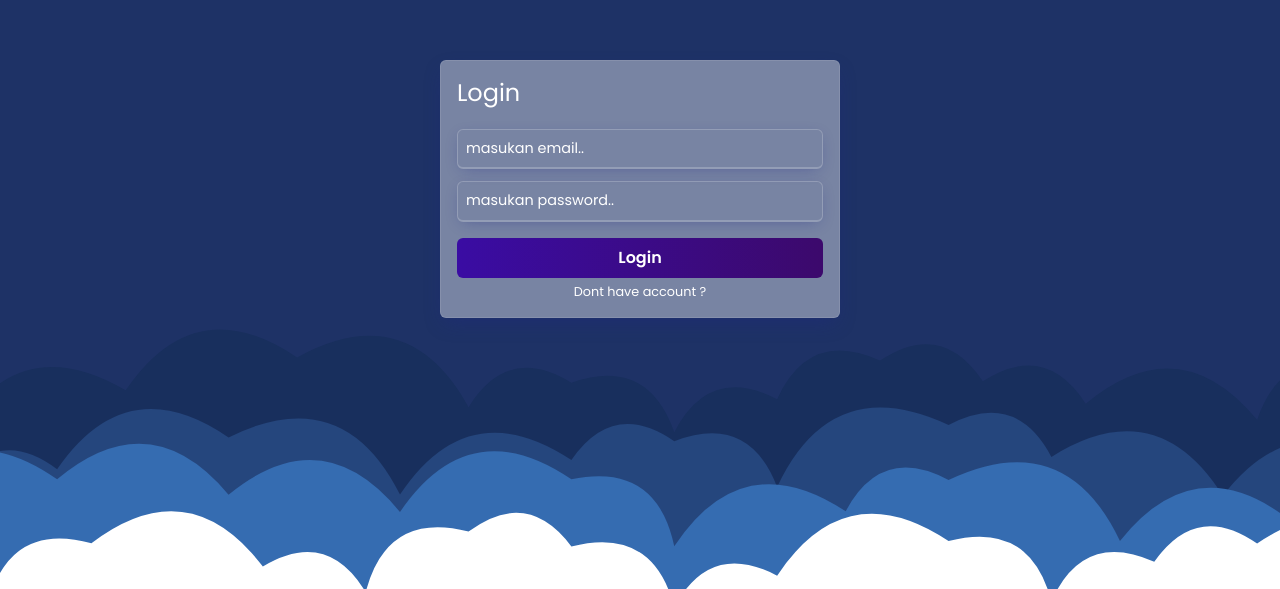
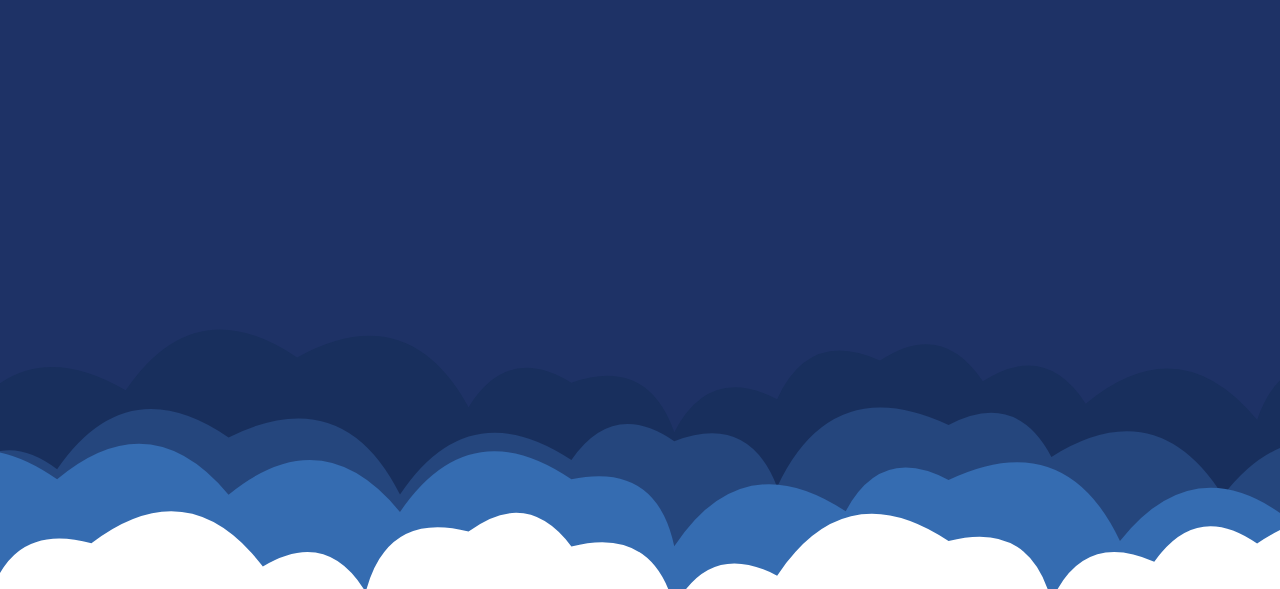
Before and after one commit to elangyudha280/web-inventory, a React (Vite) app: page / in a window 1280 px wide. Shown: the part 211-800 px from the top of the page. Built offline with nearby package versions, Linux system fonts and the light colour scheme.

Commit message:
selesai desain component register

```diff
--- a/src/Component/Login.jsx
+++ b/src/Component/Login.jsx
@@ -5,9 +5,10 @@ const Login = ()=>{
     return (
         <section className="container-login overflow-y-auto overflow-x-hidden relative w-full h-screen bg-[url('../images/cloudy.svg')] bg-center bg-cover bg-no-repeat grid place-items-center p-3 ">
 
-        <div className="card-login w-full min-[420px]:w-[400px]  p-4 rounded-md">
+            {/* component login */}
+            {/* <div className="card-login w-full min-[420px]:w-[400px]  p-4 rounded-md">
                 <h3 className="title-login text-2xl text-white">Login</h3>
-            {/* form login */}
+
                 <form action="" className="relative  mt-4" autoComplete="no">
 
                     <div className="input-group">
@@ -24,7 +25,37 @@ const Login = ()=>{
                 </form>
 
                 <span className="block text-center text-[0.8em] text-white mt-1">Dont have account ?</span>
+            </div> */}
+
+
+                {/* component register */}
+                {/* <div className="card-register w-full min-[420px]:w-[400px]  p-4 rounded-md">
+                <h3 className="title-register text-2xl text-white">Register</h3>
+
+                <form action="" className="relative  mt-4" autoComplete="no">
+                    <div className="input-group mt-2">
+                            <input type="text" className="input-item" placeholder="Firstname..." />
                     </div>
+                    <div className="input-group  mt-2">
+                            <input type="text" className="input-item" placeholder="Lastname..." />
+                    </div>
+                    <div className="input-group mt-2">
+                            <input type="email" className="input-item" placeholder="email..." />
+                    </div>
+
+                    <div className="input-group  mt-2">
+                            <input type="password" className="input-item" placeholder="password..." />
+                    </div>
+                    <div className="input-group  mt-2">
+                            <input type="password" className="input-item" placeholder="Confirm password..." />
+                    </div>
+                    <button className="btn btn-login border-2" type="submit">
+                        Register
+                    </button>
+                </form>
+                <span className="block text-center text-[0.8em] text-white mt-1">Have account ?</span>
+                </div> */}
+
 
         </section>
     )
--- a/src/assets/css/index.css
+++ b/src/assets/css/index.css
@@ -9,7 +9,7 @@
         @apply relative w-full h-auto font-poppins;
     }
 
-    .card-login{
+    .card-login,.card-register{
         background:  rgba( 255, 255, 255, 0.4 );
         box-shadow: 0 8px 20px -5px rgba( 31, 38, 135, 0.4 );
         backdrop-filter: blur( 5 );
@@ -22,6 +22,8 @@
         -webkit-backdrop-filter: blur( 2 );
         font-size:0.9em;
         border: 1px solid rgba( 255, 255, 255, 0.2 );
+
+        @apply  placeholder:text-white text-white border-b-2 bg-transparent  w-full mt-1 px-2 py-2 rounded-md  outline-none;
     }
 
     .btn{
```
Lines whose indentation alone changed are shown as unchanged.
